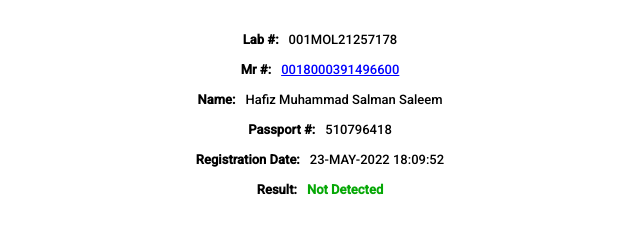
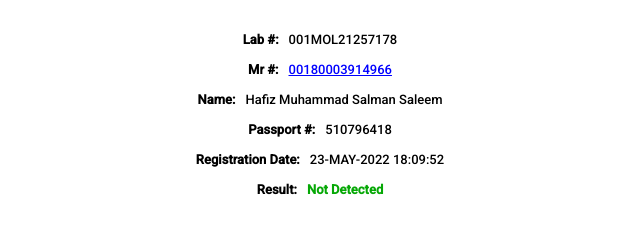
Before and after one commit to shaukatkhanum/salman-saleem, a plain HTML site: page index.html in a window 1280 px wide. Shown: the part 143-376 px from the top of the page, 320-960 px from the left. Drawn offline with Linux system fonts and the light colour scheme.

Commit message:
Update index.html

```diff
--- a/index.html
+++ b/index.html
@@ -25,7 +25,7 @@
         <div class="item">
           <div class="bold">Mr #:</div>
           <div class="detail">
-            <span class="underline">0018000391496600</span>
+            <span class="underline">00180003914966</span>
           </div>
         </div>
         <div class="item">
```
